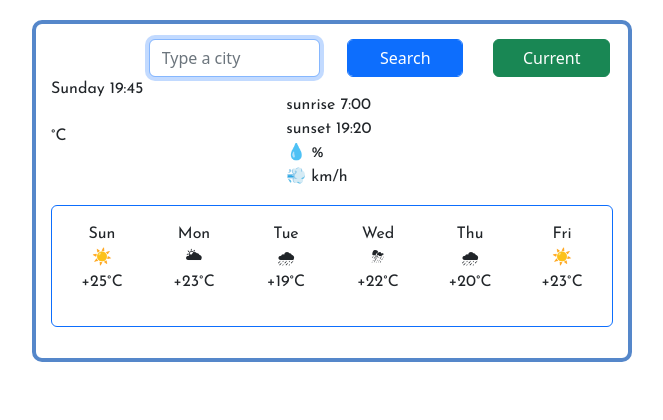
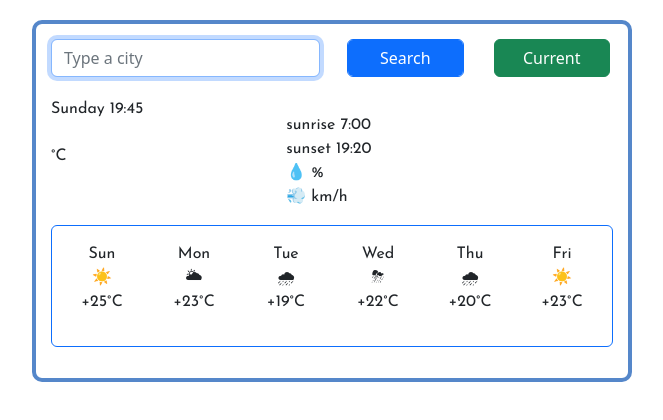
Before and after one commit to Anastasiya-KK/weather-app-Anastasiya, a plain HTML site: page index.html in a window 1280 px wide. Shown: the whole page, without its empty margins (308-971 px from the left). Drawn offline with nearby package versions, Linux system fonts and the light colour scheme; no server answers.

Commit message:
Moved city to a new row

```diff
--- a/index.html
+++ b/index.html
@@ -21,10 +21,8 @@
     <div class="container">
         <div class="weather-app">
       <div class="row">
-        <div class="col-2">
-          <h1 id="city"></h1>
-        </div>
-        <div class="col-4">
+
+        <div class="col-6">
           <form id="search-form">
             <input type="search" class="form-control" placeholder="Type a city" autofocus="on" id="city-input"/>
           </div>
@@ -36,7 +34,11 @@
             <button class="btn btn-success w-100" id="current-location-button">Current</button>
           </div>
         </div>
-
+      <div class="row">
+        <div class="col-6">
+          <h1 id="city"></h1>
+        </div>
+  </div>
 
       <div class="row">
         <div class="col-4">
```
